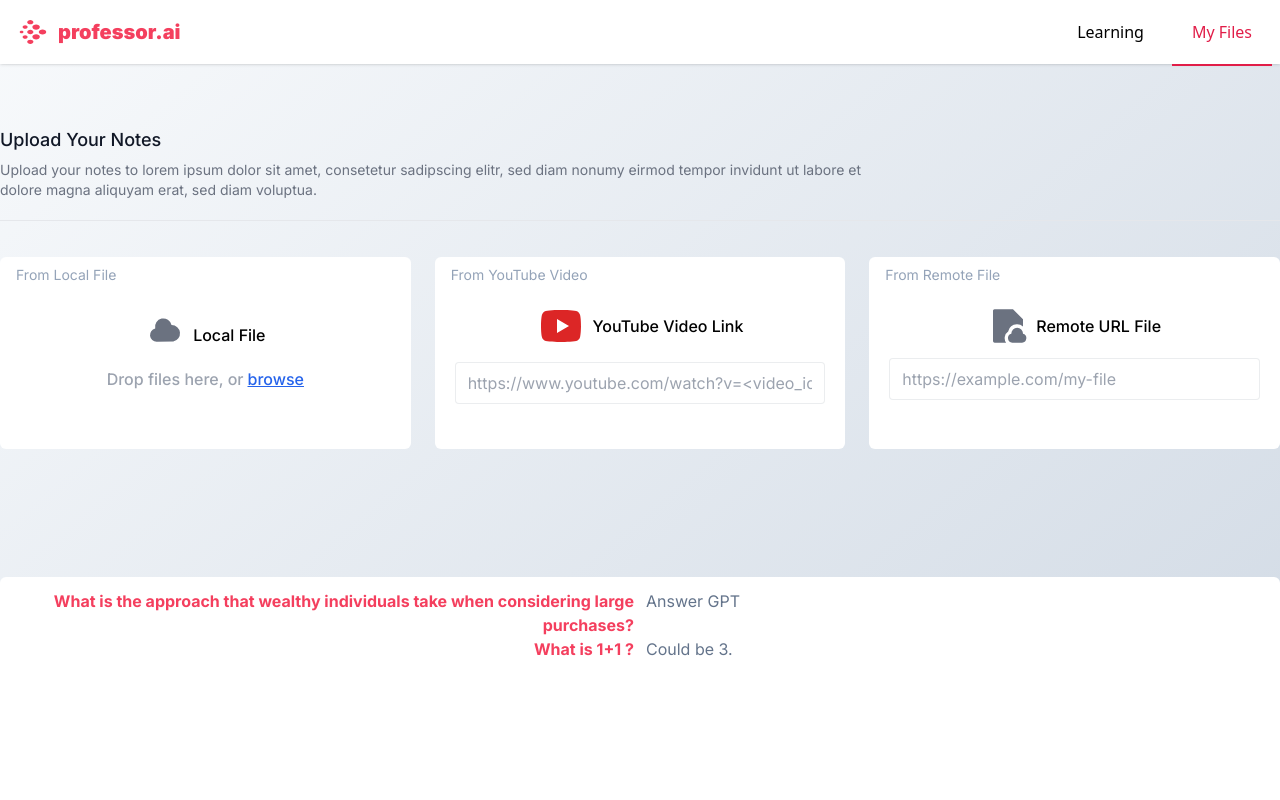
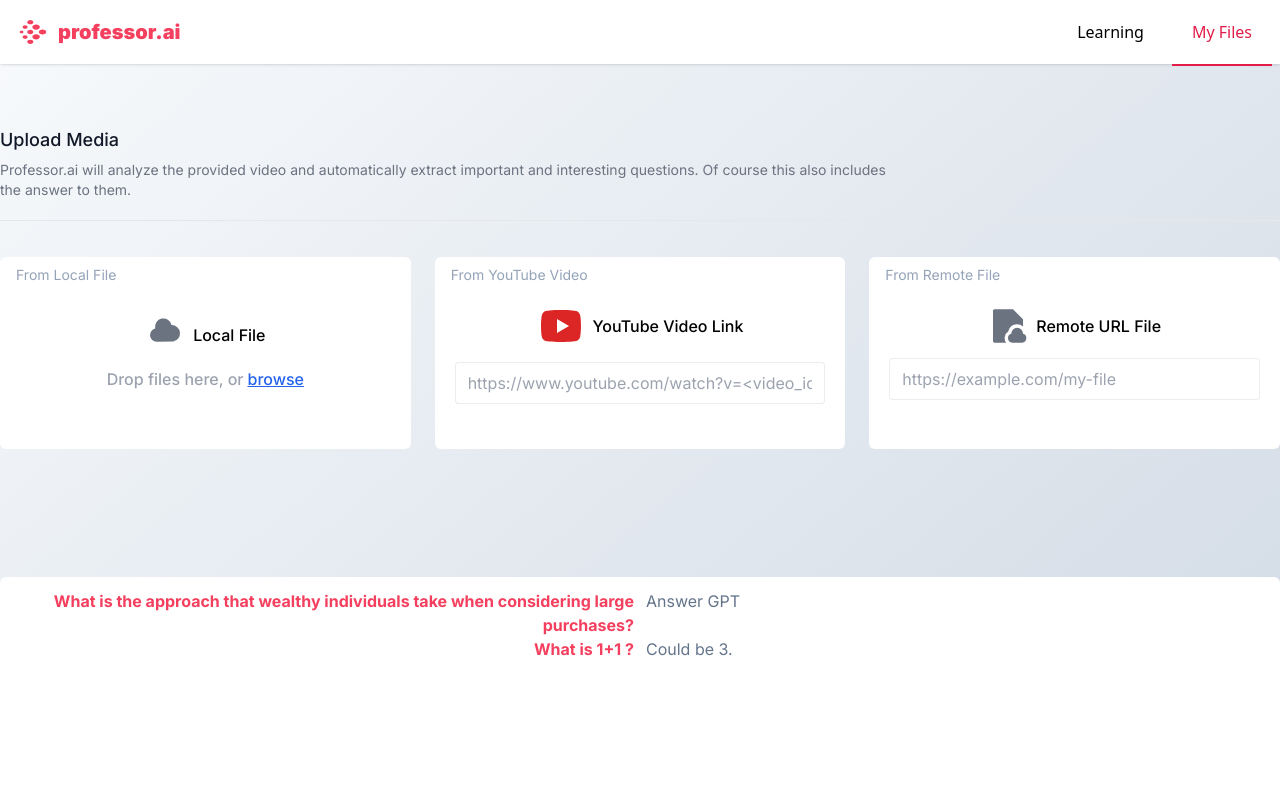
Before and after one commit to smj187/ai-study-companion, a React (Vite) app in the folder web/: page /upload in a window 1280 px wide. Shown: the top 800 px of the page. Built offline with nearby package versions, Linux system fonts and the light colour scheme.

Commit message:
update text

```diff
--- a/web/src/views/upload-view.tsx
+++ b/web/src/views/upload-view.tsx
@@ -44,7 +44,6 @@ export const UploadView: React.FC = () => {
   const [youTubeVideoUrl, setYouTubeVideoUrl] = useState<string | null>(null)
 
   const [result, setResult] = useState<string | null>(null)
-  const [answers, setAnswers] = useState<[string] | null>(null)
   const [error, setError] = useState<string | null>(null)
 
   const [loadingQuestions, setLoadingQuestions] = useState(false)
@@ -283,12 +282,10 @@ export const UploadView: React.FC = () => {
     <div className="flex flex-col space-y-9 font-inter">
       <div className="pb-5 border-b border-gray-200">
         <h3 className="text-lg leading-6 font-medium text-gray-900">
-          Upload Your Notes
+          Upload Media
         </h3>
         <p className="mt-2 max-w-4xl text-sm text-gray-500">
-          Upload your notes to lorem ipsum dolor sit amet, consetetur sadipscing
-          elitr, sed diam nonumy eirmod tempor invidunt ut labore et dolore
-          magna aliquyam erat, sed diam voluptua.
+          Professor.ai will analyze the provided video and automatically extract important and interesting questions. Of course this also includes the answer to them.
         </p>
       </div>
 
```
